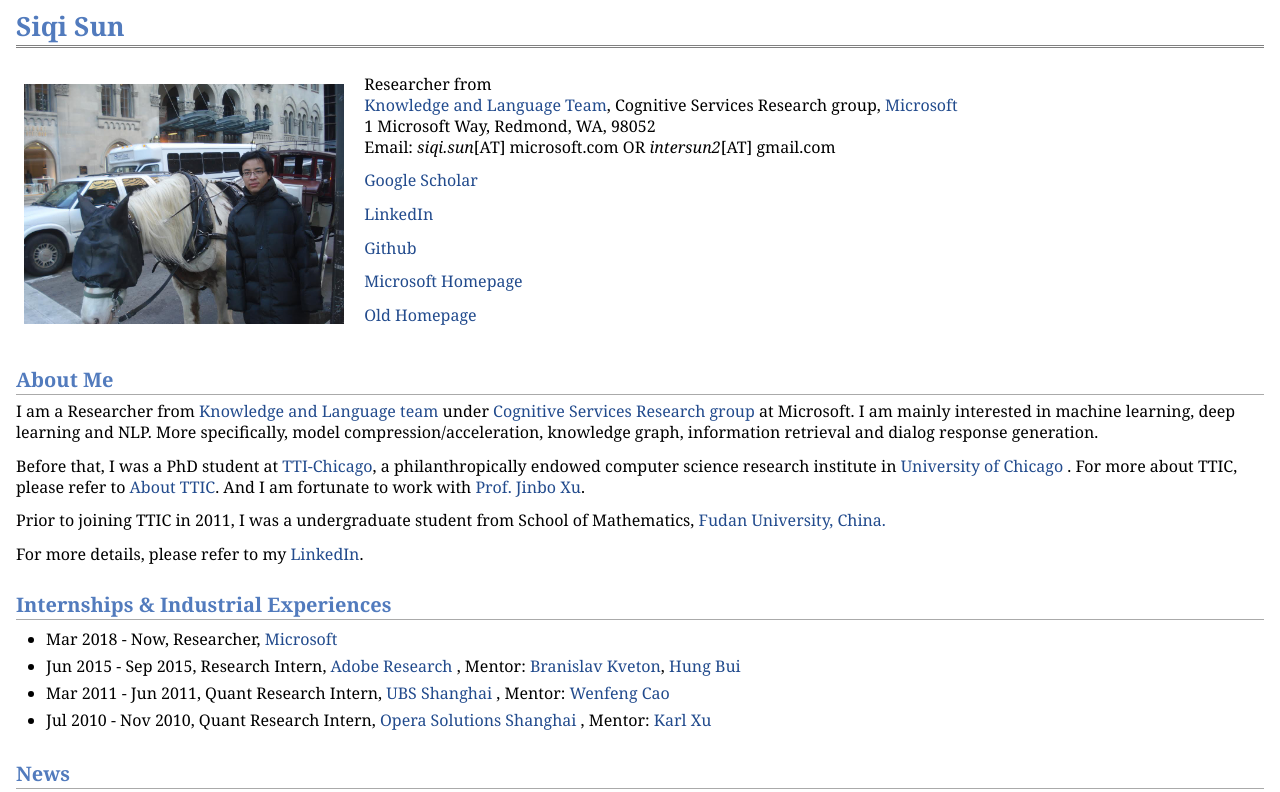
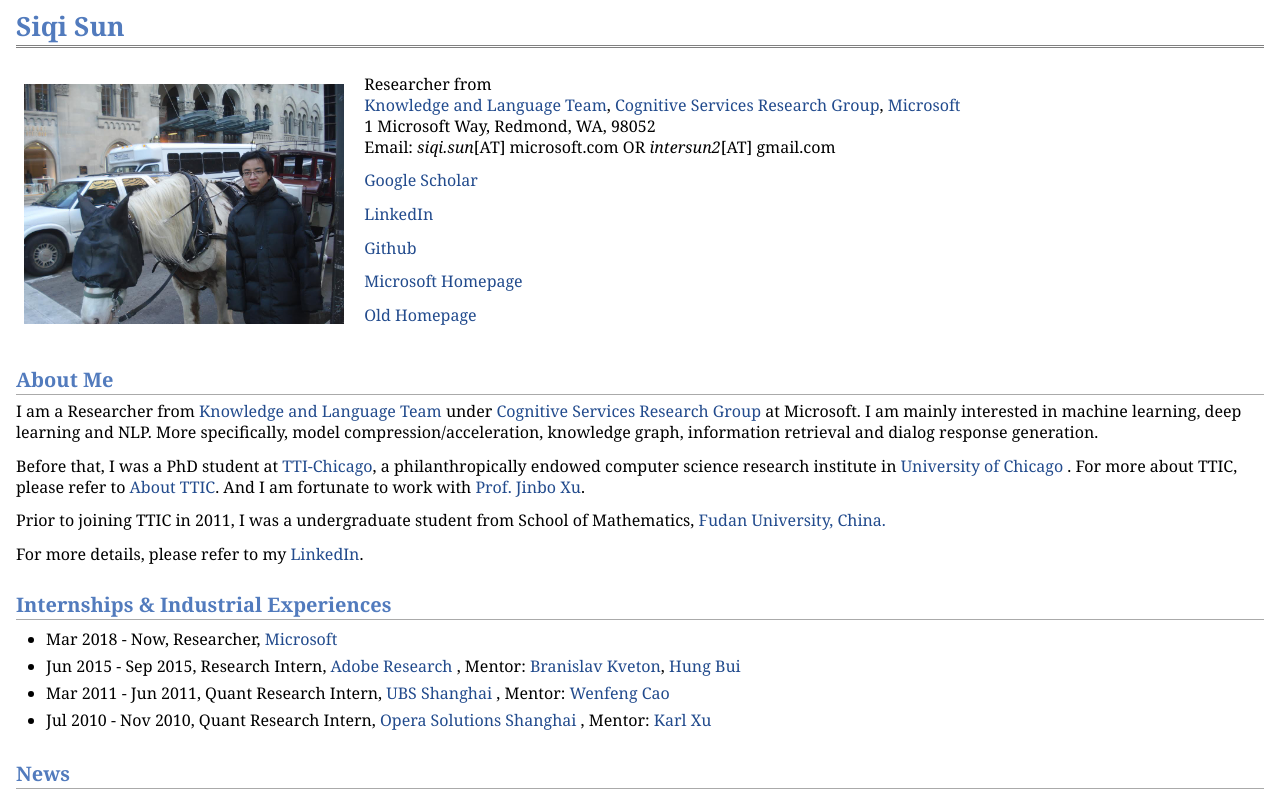
Before and after one commit to intersun/intersun.github.io, a plain HTML site: page index.html in a window 1280 px wide. Shown: the top 792 px of the page. Drawn offline with Linux system fonts and the light colour scheme.

Commit message:
Update index.html

```diff
--- a/index.html
+++ b/index.html
@@ -13,7 +13,7 @@
 <table class="imgtable"><tr><td>
 <a href="index.html"><img src="images/siqi.jpg" alt="alt text" width="320px" height="240px" /></a>&nbsp;</td>
 <td align="left"><p>Researcher from<br />
-<a href="https://www.microsoft.com/en-us/research/group/knowledge-and-language/">Knowledge and Language Team</a>, Cognitive Services Research group, <a href="http://www.microsoft.com"> Microsoft</a></br>
+<a href="https://www.microsoft.com/en-us/research/group/knowledge-and-language/">Knowledge and Language Team</a>, <a href="https://www.microsoft.com/en-us/research/group/cognitive-services-research/">Cognitive Services Research Group</a>, <a href="http://www.microsoft.com"> Microsoft</a></br>
 1 Microsoft Way, Redmond, WA, 98052<br />
  Email: <i>siqi.sun</i>[AT] microsoft.com OR <i>intersun2</i>[AT] gmail.com </p>
 
@@ -26,7 +26,7 @@
 </td></tr></table>
 
 <h2>About Me</h2>
-<p> I am a Researcher from <a href="https://www.microsoft.com/en-us/research/group/knowledge-and-language/">Knowledge and Language team</a> under <a href="https://www.microsoft.com/en-us/research/group/cognitive-services-research/">Cognitive Services Research group</a> at Microsoft. I am mainly interested in machine learning, deep learning and NLP. More specifically, model compression/acceleration, knowledge graph, information retrieval and dialog response generation.
+<p> I am a Researcher from <a href="https://www.microsoft.com/en-us/research/group/knowledge-and-language/">Knowledge and Language Team</a> under <a href="https://www.microsoft.com/en-us/research/group/cognitive-services-research/">Cognitive Services Research Group</a> at Microsoft. I am mainly interested in machine learning, deep learning and NLP. More specifically, model compression/acceleration, knowledge graph, information retrieval and dialog response generation.
 <p>Before that, I was a PhD student at <a href="http://www.ttic.edu">TTI-Chicago</a>, a philanthropically endowed computer science research institute in <a href="http://www.uchicago.edu">University of Chicago</a> . For more about TTIC, please refer to <a href="http://www.ttic.edu/about.php">About TTIC</a>. And I am fortunate to work with <a href="http://ttic.uchicago.edu/~jinbo/">Prof. Jinbo Xu</a>.<br />
 <p>Prior to joining TTIC in 2011, I was a undergraduate student from  School of Mathematics, <a href="http://www.fudan.edu.cn/en">Fudan University, China.</a></p>
 <p>For more details, please refer to my <a href="https://www.linkedin.com/pub/siqi-sun/17/3/103">LinkedIn</a>.</p>
```
